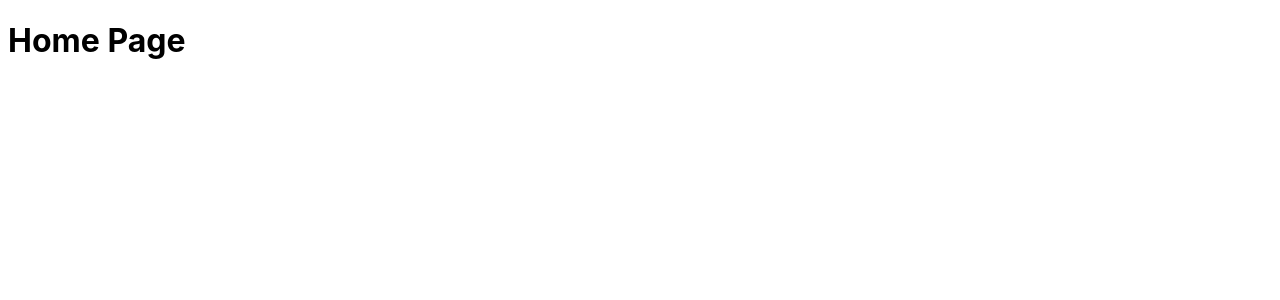
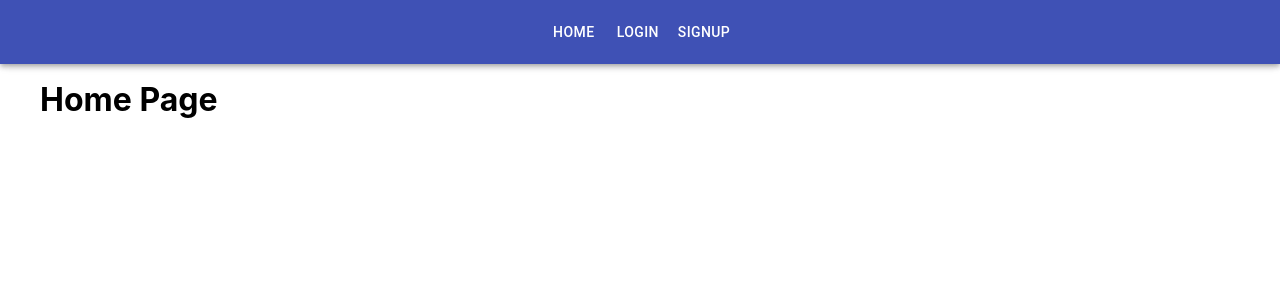
Before and after one commit to OladiranJ/social-media-tutorial-frontend, a React (Create React App) app: page / in a window 1280 px wide. Shown: the top 300 px of the page. Built offline with nearby package versions, Linux system fonts and the light colour scheme.

Commit message:
initial navbar

```diff
--- a/package.json
+++ b/package.json
@@ -3,6 +3,7 @@
   "version": "0.1.0",
   "private": true,
   "dependencies": {
+    "@material-ui/core": "^4.6.1",
     "react": "^16.11.0",
     "react-dom": "^16.11.0",
     "react-router-dom": "^5.1.2",
--- a/src/App.css
+++ b/src/App.css
@@ -1,6 +1,21 @@
 html,
 body {
+
   font-family: -apple-system, BlinkMacSystemFont, "Segoe UI", "Roboto", "Oxygen",
     "Ubuntu", "Cantarell", "Fira Sans", "Droid Sans", "Helvetica Neue",
     sans-serif;
+
 }
+
+.container {
+
+  margin:     80px auto 0 auto;
+  max-width:  1200px
+
+}
+
+.nav-container {
+
+  margin: auto;
+
+}
--- a/src/App.js
+++ b/src/App.js
@@ -2,6 +2,7 @@
 
 import React, { Component }                       from 'react'
 import { BrowserRouter as Router, Route, Switch } from 'react-router-dom'
+import Navbar                                     from './components/Navbar.js';
 import home                                       from './pages/home.js'
 import login                                      from './pages/login.js'
 import signup                                     from './pages/signup.js'
@@ -20,11 +21,14 @@
     return (
       <div className="App">
         <Router>
-          <Switch>
-            <Route exact path='/' component={home} />
-            <Route exact path='/login' component={login} />
-            <Route exact path='/signup' component={signup} />
-          </Switch>
+          <Navbar />
+          <div className='container'>
+            <Switch>
+              <Route exact path='/' component={home} />
+              <Route exact path='/login' component={login} />
+              <Route exact path='/signup' component={signup} />
+            </Switch>
+          </div>
         </Router>
       </div>
     )
--- a/src/components/Navbar.js
+++ b/src/components/Navbar.js
@@ -1,6 +1,10 @@
 // Imports
 
 import React, { Component } from 'react'
+import Link                 from 'react-router-dom/Link'
+import AppBar               from '@material-ui/core/AppBar'
+import Toolbar              from '@material-ui/core/Toolbar'
+import Button               from '@material-ui/core/Button'
 
 
 
@@ -13,9 +17,13 @@
     render () {
 
         return (
-            <div>
-                <h1>Navbar</h1>
-            </div>
+            <AppBar>
+                <Toolbar className='nav-container'>
+                    <Button color='inherit' component={Link} to='/'>Home</Button>
+                    <Button color='inherit' component={Link} to='/login'>Login</Button>
+                    <Button color='inherit' component={Link} to='/signup'>Signup</Button>
+                </Toolbar>
+            </AppBar>
         )
 
     }
```
Also changed, not shown: 1 other file (tests, documents, lock files or other folders).
